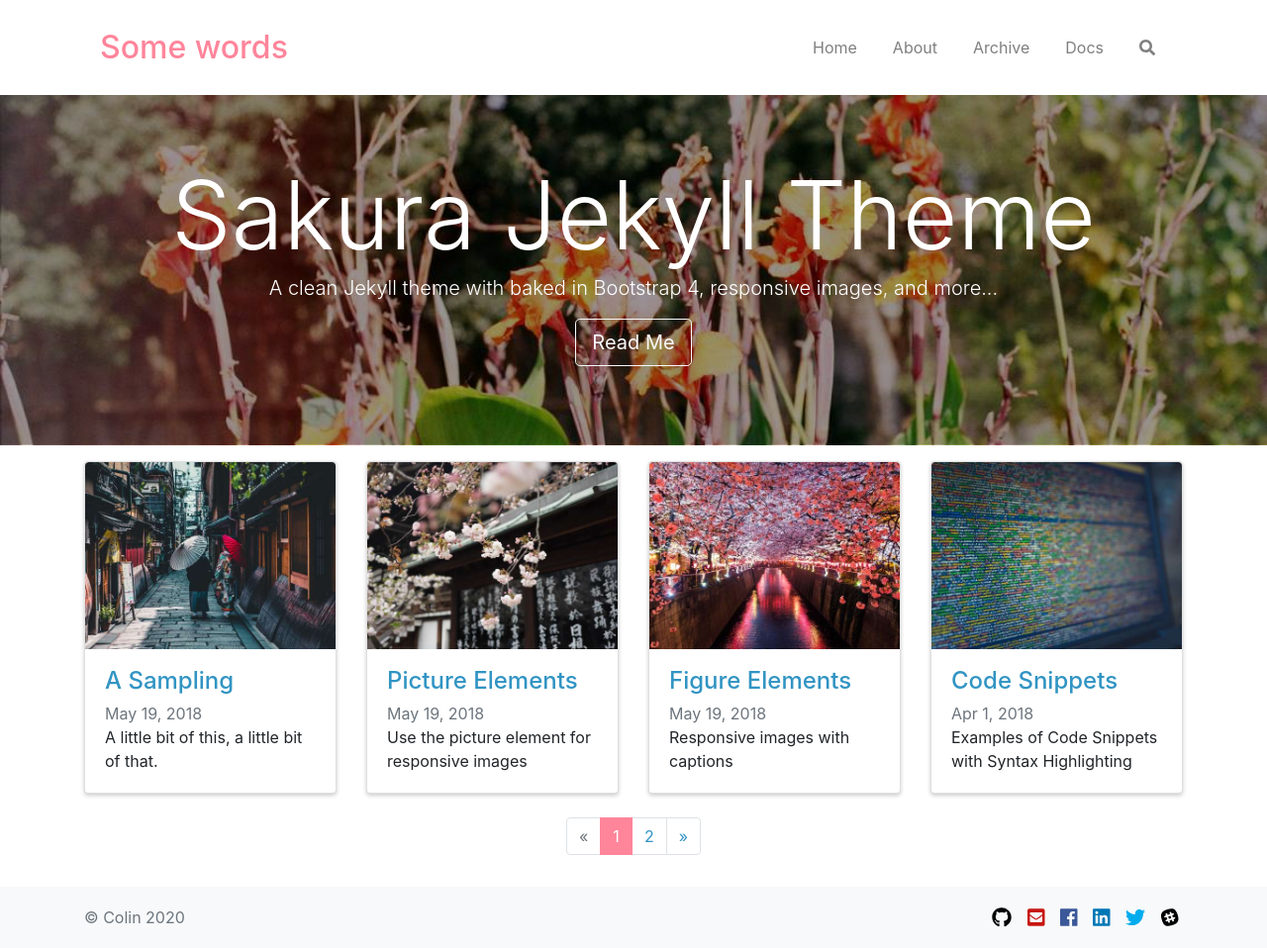
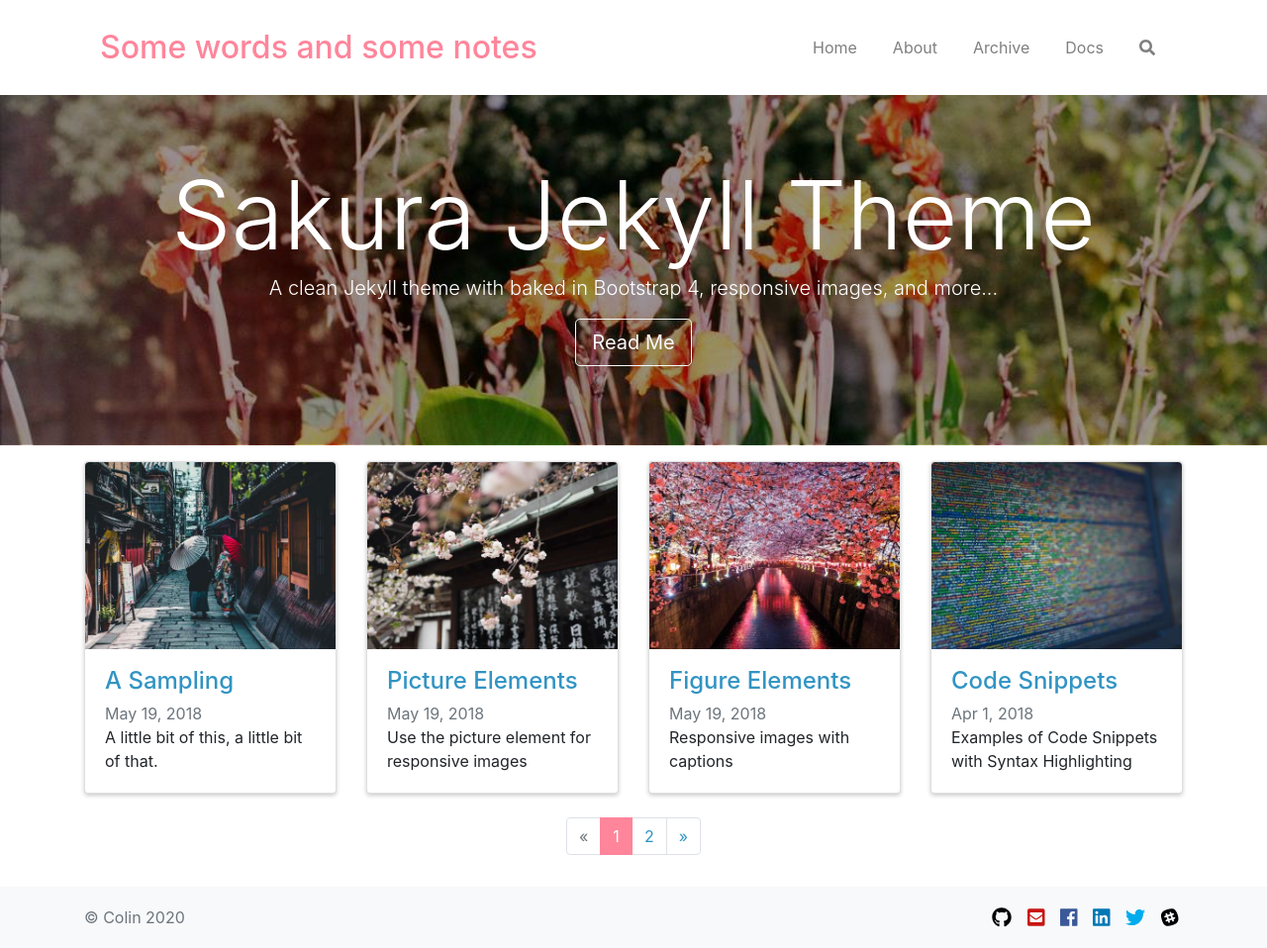
Before and after one commit to Colawithrain/Colin_Blog, a Jekyll site: the page built from index.html, in a window 1280 px wide. Shown: the whole page at 99% size. Built offline with Jekyll 4.4.1, drawn with Linux system fonts in a browser that asks for light colours; the list of posts is cut into pages by our own code; comment, search, counter and statistics services are not loaded.

Commit message:
Update _config.yml

```diff
--- a/_config.yml
+++ b/_config.yml
@@ -1,7 +1,7 @@
 # Site settings
 author: Kimfucious
 baseurl: "/Colin_Blog"
-brand: Some words
+brand: Some words and some notes
 copyright: Colin
 description: A clean Jekyll theme with baked in Bootstrap 4, responsive images, and more...
 email: example@example.com
```
